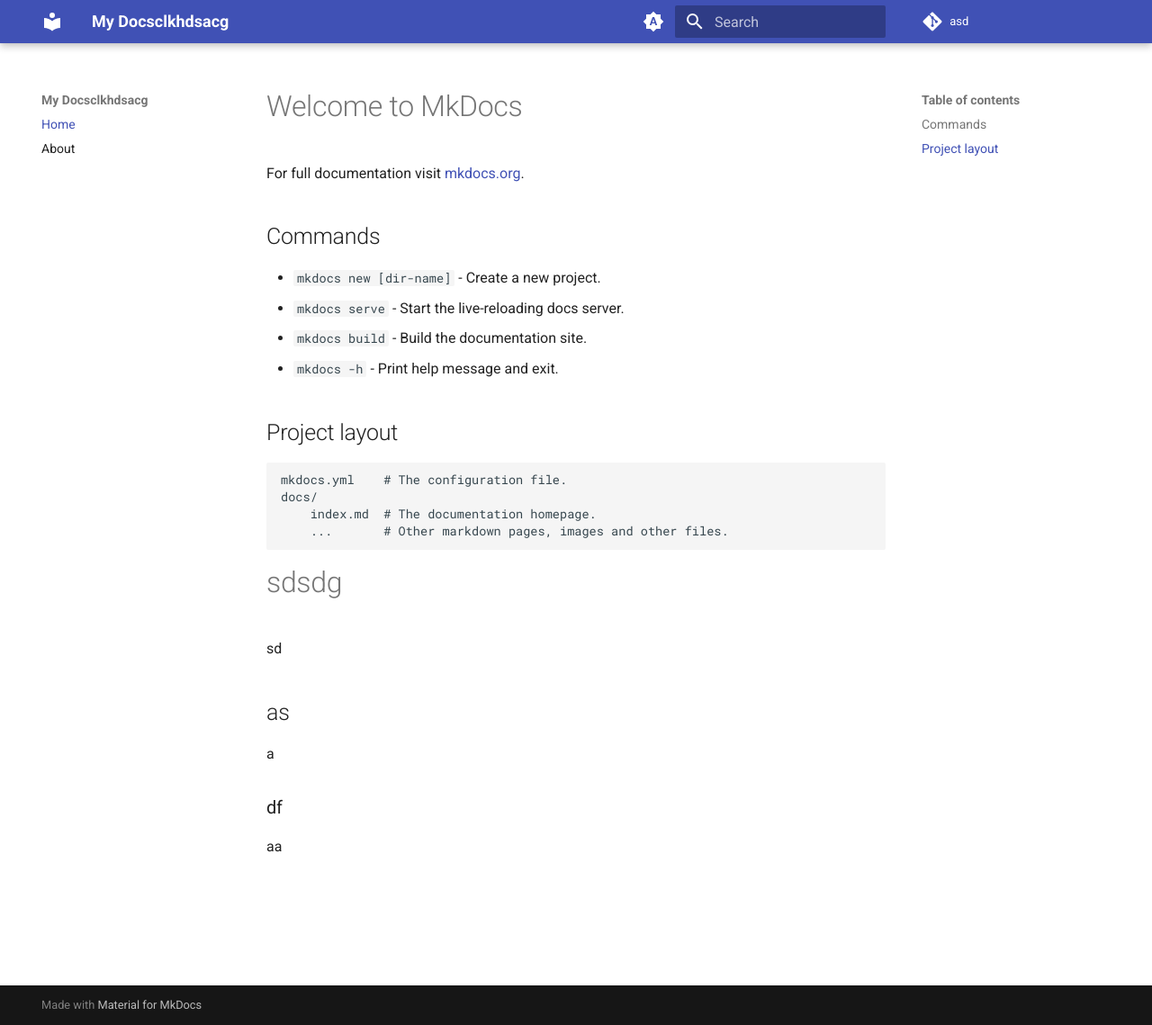
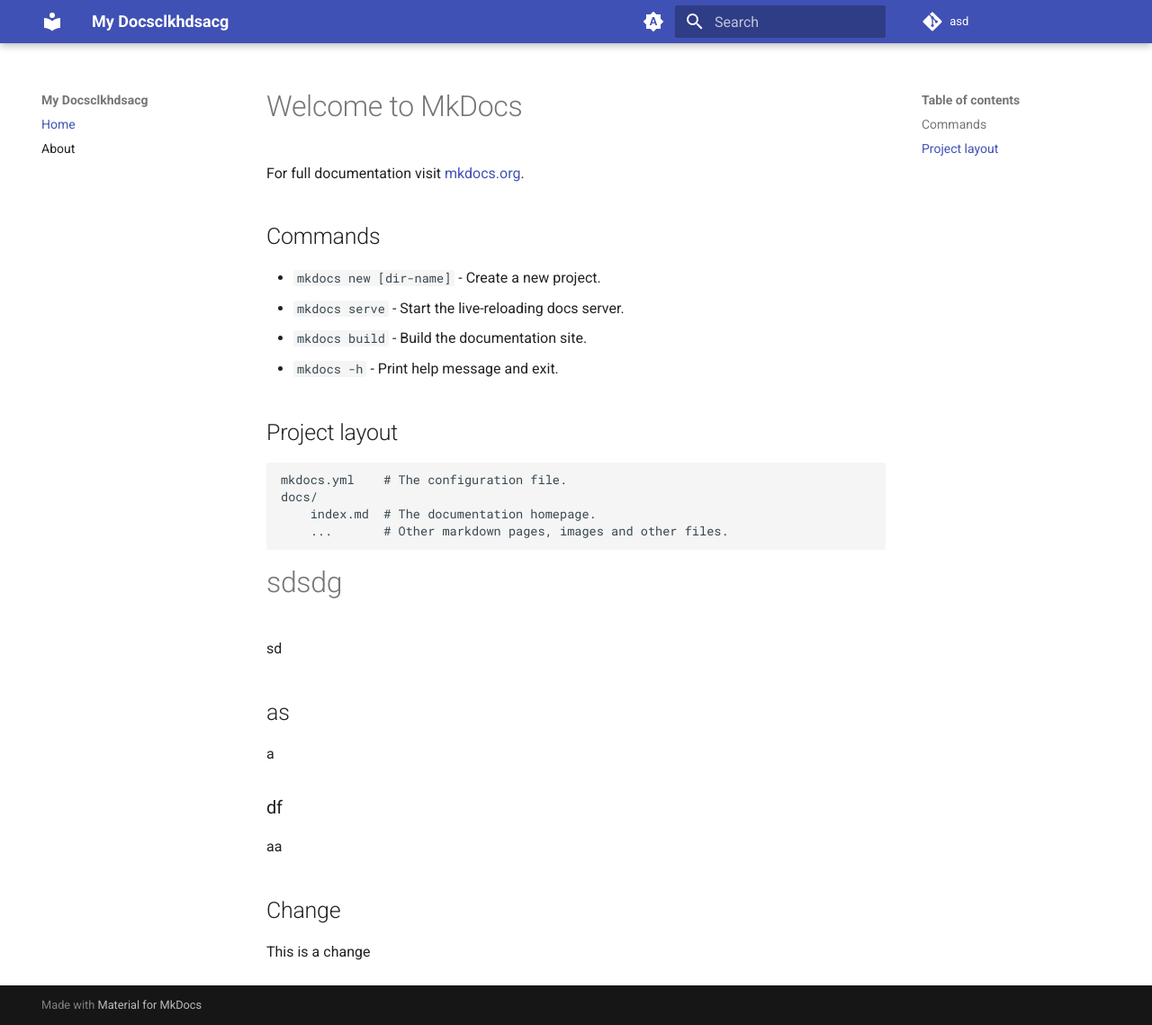
Before and after one commit to MeltYouDown/mkdocs_demo, an MkDocs documentation site: the page built from docs/index.md, in a window 1280 px wide and 1139 px high. Shown: the whole window at 90% size. Built offline with MkDocs 1.6.1 and Material for MkDocs 9.7.7, drawn with Linux system fonts in a browser that asks for light colours.

Commit message:
修改文档, 测试自动部署

```diff
--- a/docs/index.md
+++ b/docs/index.md
@@ -17,8 +17,16 @@
         ...       # Other markdown pages, images and other files.
 
 # sdsdg
+
 sd
+
 ## as
+
 a
+
 ### df
+
 aa
+
+## Change
+This is a change
```
